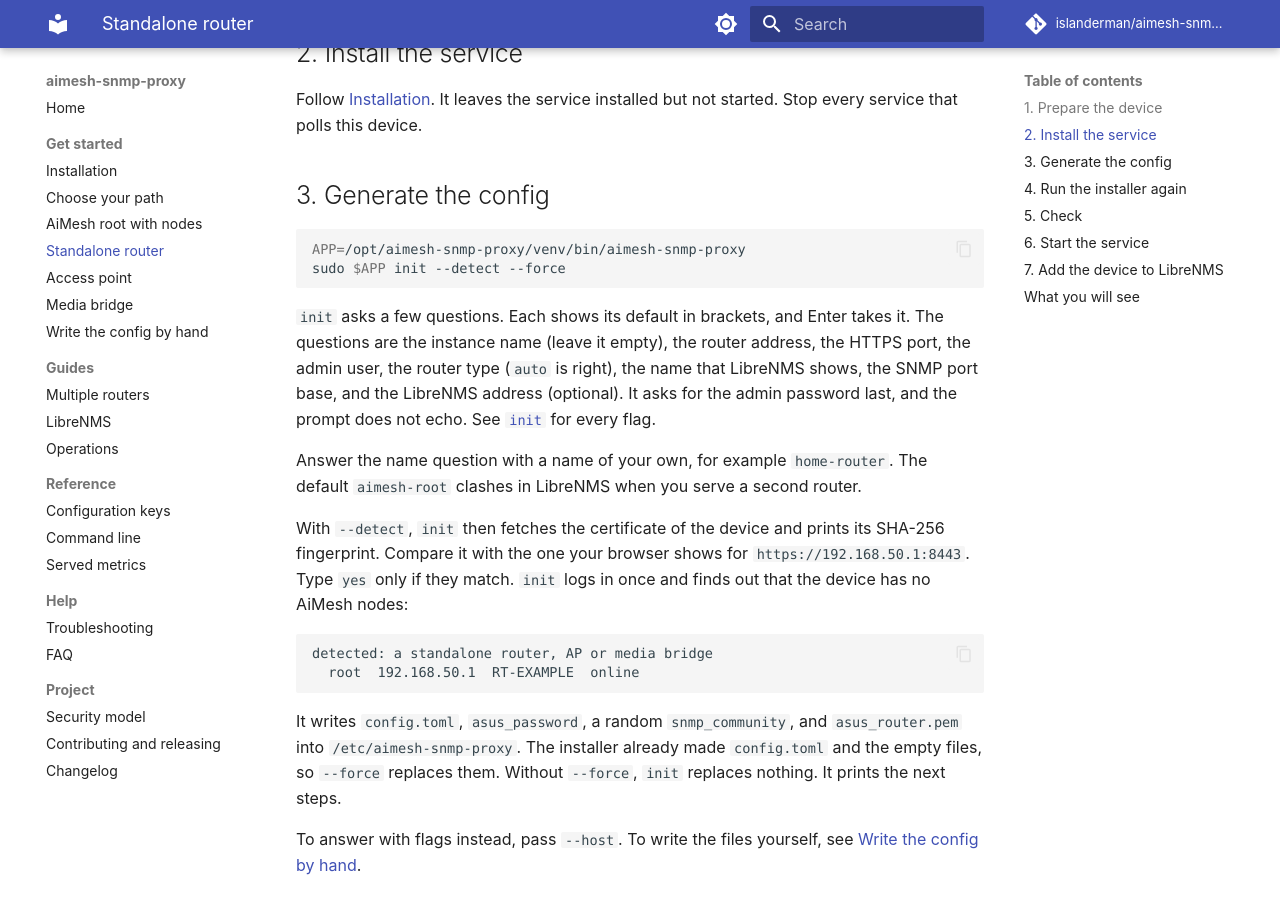
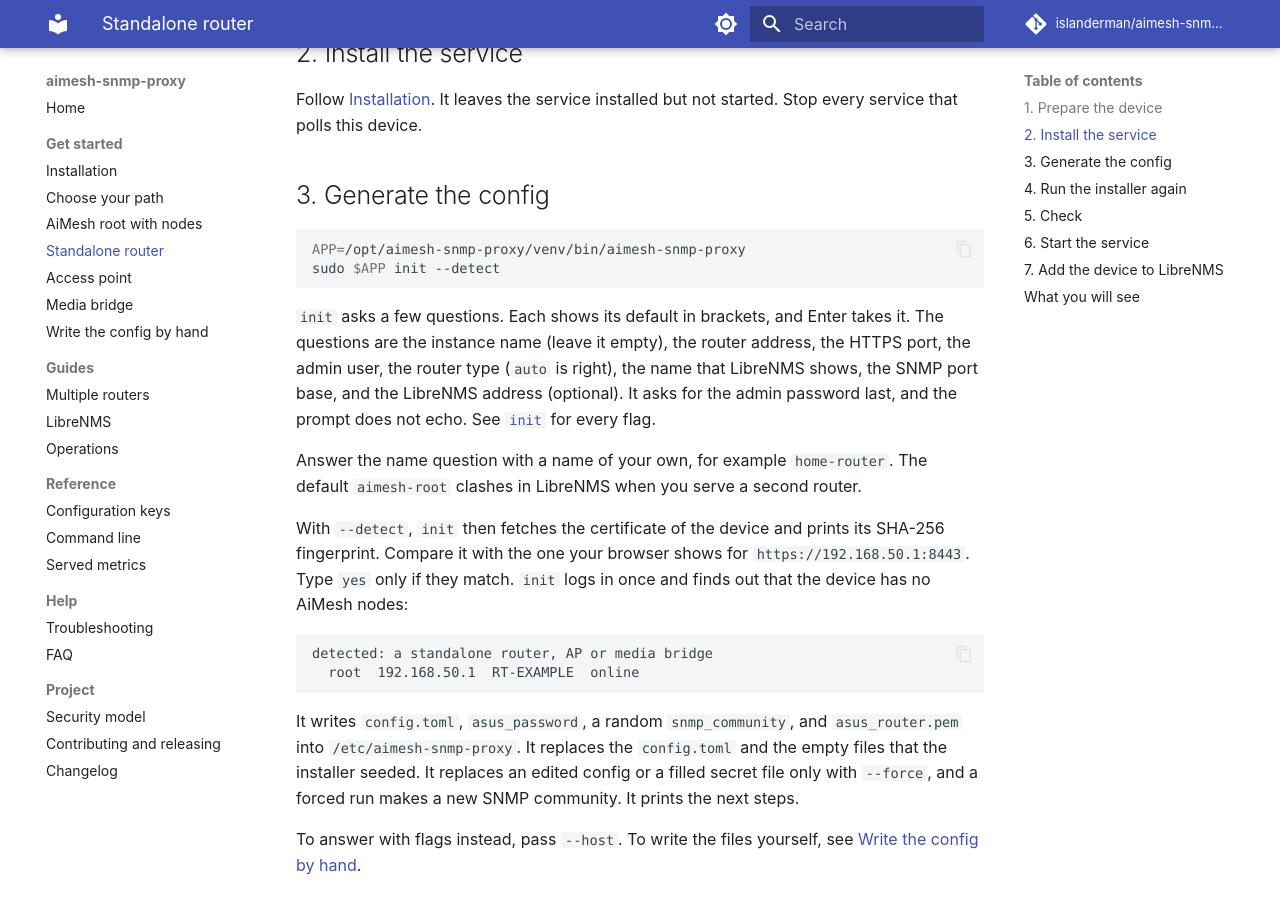
Before and after one commit to islanderman/aimesh-snmp-proxy, an MkDocs documentation site: the page built from docs/onboarding/router.md, in a window 1280 px wide and 900 px high, scrolled down 444 px. Built offline with MkDocs 1.6.1 and Material for MkDocs 9.7.7, drawn with Linux system fonts in a browser that asks for light colours; comment, search, counter and statistics services are not loaded.

Commit message:
docs(onboarding): drop --force now that init replaces the installer seed

````diff
--- a/docs/onboarding/router.md
+++ b/docs/onboarding/router.md
@@ -19,7 +19,7 @@ every service that polls this device.
 
 ```sh
 APP=/opt/aimesh-snmp-proxy/venv/bin/aimesh-snmp-proxy
-sudo $APP init --detect --force
+sudo $APP init --detect
 ```
 
 `init` asks a few questions. Each shows its default in brackets, and Enter takes it. The questions
@@ -41,8 +41,9 @@ detected: a standalone router, AP or media bridge
 ```
 
 It writes `config.toml`, `asus_password`, a random `snmp_community`, and `asus_router.pem` into
-`/etc/aimesh-snmp-proxy`. The installer already made `config.toml` and the empty files, so `--force`
-replaces them. Without `--force`, `init` replaces nothing. It prints the next steps.
+`/etc/aimesh-snmp-proxy`. It replaces the `config.toml` and the empty files that the installer
+seeded. It replaces an edited config or a filled secret file only with `--force`, and a forced run
+makes a new SNMP community. It prints the next steps.
 
 To answer with flags instead, pass `--host`. To write the files yourself, see
 [Write the config by hand](manual.md).
````
Also changed, not shown: README.md (+3 -3 lines), docs/instances.md (+3 -3 lines), docs/onboarding/access-point.md (+4 -3 lines), docs/onboarding/aimesh.md (+4 -3 lines), docs/onboarding/media-bridge.md (+4 -3 lines).
